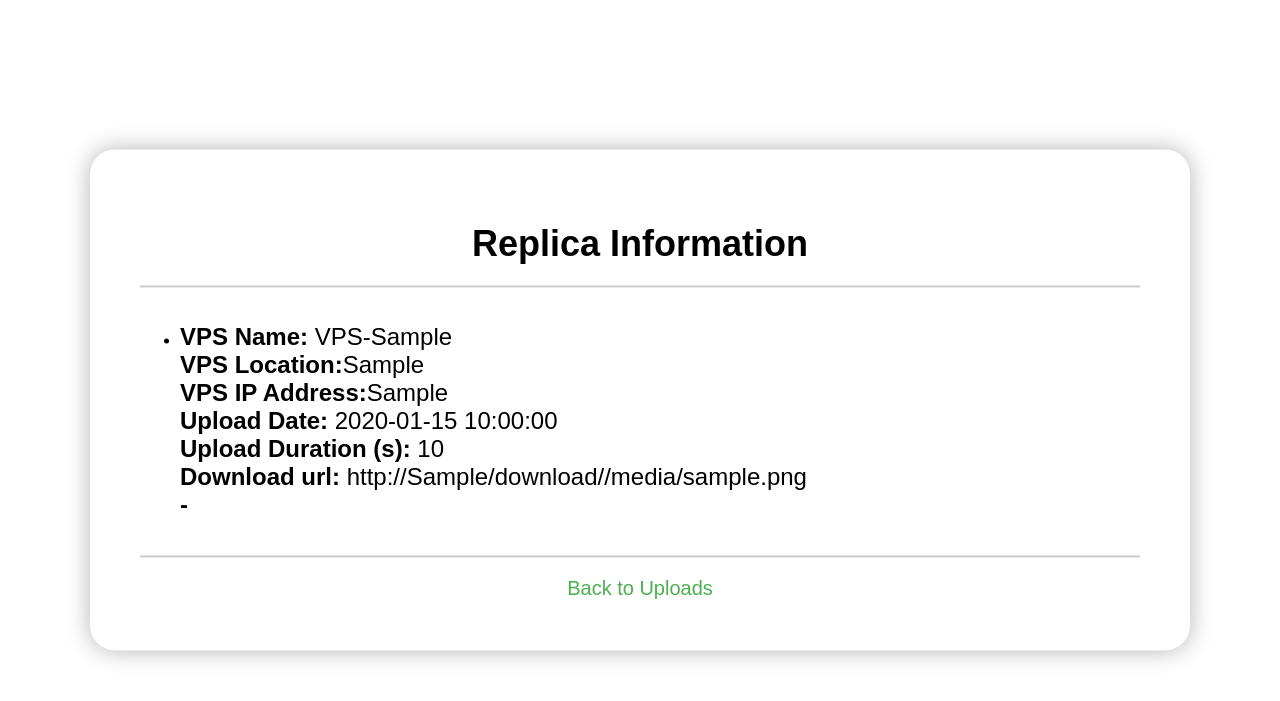
After one commit to Puckipsi/FileExchanger, a Flask app: template application/templates/replica.html in a window 1280 px wide. The commit adds this page. Shown: the top 701 px of the page. Run offline with Flask 2, Linux system fonts and the light colour scheme; the template is opened without the code that fills it: most values are stand-ins (such as "Sample title", 1, 10 or a date in 2020); parts of the project's set-up code (start-up, migrations or seed data) failed here and were passed over.

Commit message:
add page for replica information

```diff
--- /dev/null
+++ b/application/static/styles/replica.css
@@ -0,0 +1,68 @@
+body {
+    font-family: Arial, sans-serif;
+    padding: 20px;
+}
+
+  .container {
+	width: 1000px;
+	top: 50%;
+	left: 50%;
+	position: absolute;
+	transform: translate(-50%, -50%);
+	padding: 50px;
+	background-color: #fff;
+	border-radius: 25px;
+	box-shadow: 0 0 25px rgba(0, 0, 0, 0.3);
+  }
+
+  h1 {
+	font-size: 36px;
+	margin-bottom: 20px;
+    text-align: center;
+  }
+
+  .replica {
+	border-top: 2px solid #ccc;
+	border-bottom: 2px solid #ccc;
+	padding: 20px 0;
+	margin-bottom: 20px;
+  }
+
+  .replica p {
+	font-size: 24px;
+	margin: 0;
+  }
+
+  .back-link {
+	display: block;
+	text-align: center;
+	margin-top: 20px;
+	font-size: 20px;
+	color: #4CAF50;
+	text-decoration: none;
+	transition: color 0.3s ease;
+  }
+
+  .back-link:hover {
+	color: #3e8e41;
+  }
+
+  /* Media Queries */
+
+  @media only screen and (max-width: 600px) {
+	.container {
+	  padding: 20px;
+	}
+
+	h1 {
+	  font-size: 24px;
+	}
+
+	.upload-info p {
+	  font-size: 20px;
+	}
+
+	.back-link {
+	  font-size: 16px;
+	}
+  }
--- /dev/null
+++ b/application/templates/replica.html
@@ -0,0 +1,28 @@
+<!DOCTYPE html>
+<html>
+  <head>
+    <title>File Exchanger | Replica Info</title>
+    <link rel= "stylesheet" type= "text/css" href= "{{ url_for('static',filename='styles/replica.css') }}">
+  </head>
+  <body>
+    <div class="container">
+      <h1>Replica Information</h1>
+      <div class="replica">
+        <ul>
+            {% for replica in replicas %}
+            <li>
+              <p><strong>VPS Name:</strong> VPS-{{ replica["instance_data"]["instance_location_region"] }}</p>
+              <p><strong>VPS Location:</strong>{{ replica["instance_data"]["instance_location_region"] }}</p>
+              <p><strong>VPS IP Address:</strong>{{ replica["instance_data"]["instance_public_ipv4"] }}</p>
+              <p><strong>Upload Date:</strong> {{ replica["data_time"] }}</p>
+              <p><strong>Upload Duration (s):</strong> {{ replica["duration"] }}</p>
+              <p><strong>Download url: </strong>http://{{ replica["instance_data"]["instance_public_ipv4"]}}/download/{{filename}}</p>
+              <p><strong>-</strong></p>
+            </li>
+            {% endfor %}
+          </ul>
+        </div>
+      <a href="{{ url_for('uploads') }}" class="back-link">Back to Uploads</a>
+    </div>
+  </body>
+</html>
--- a/application/templates/uploads.html
+++ b/application/templates/uploads.html
@@ -26,6 +26,7 @@
 				<td>{{file.file}}</td>
 				<td>{{file.size}}</td>
                 <td>{{file.upload_date}}</td>
+				<td><button><a href="{{ url_for('replica_info', file=file.file) }}">View Replica</a></button> </td>
 				<td><button><a href="{{ url_for('download_info', file=file.file) }}">Download</a></button> </td>
 				<td><button type="submit" onclick="return confirm('Are you sure you want to delete this file?')"><a href="{{ url_for('remove', file=file.file) }}">Remove</a></button> </td>
 
```
Also changed, not shown: application/templates/replica404.html (added, +17 -0 lines).
